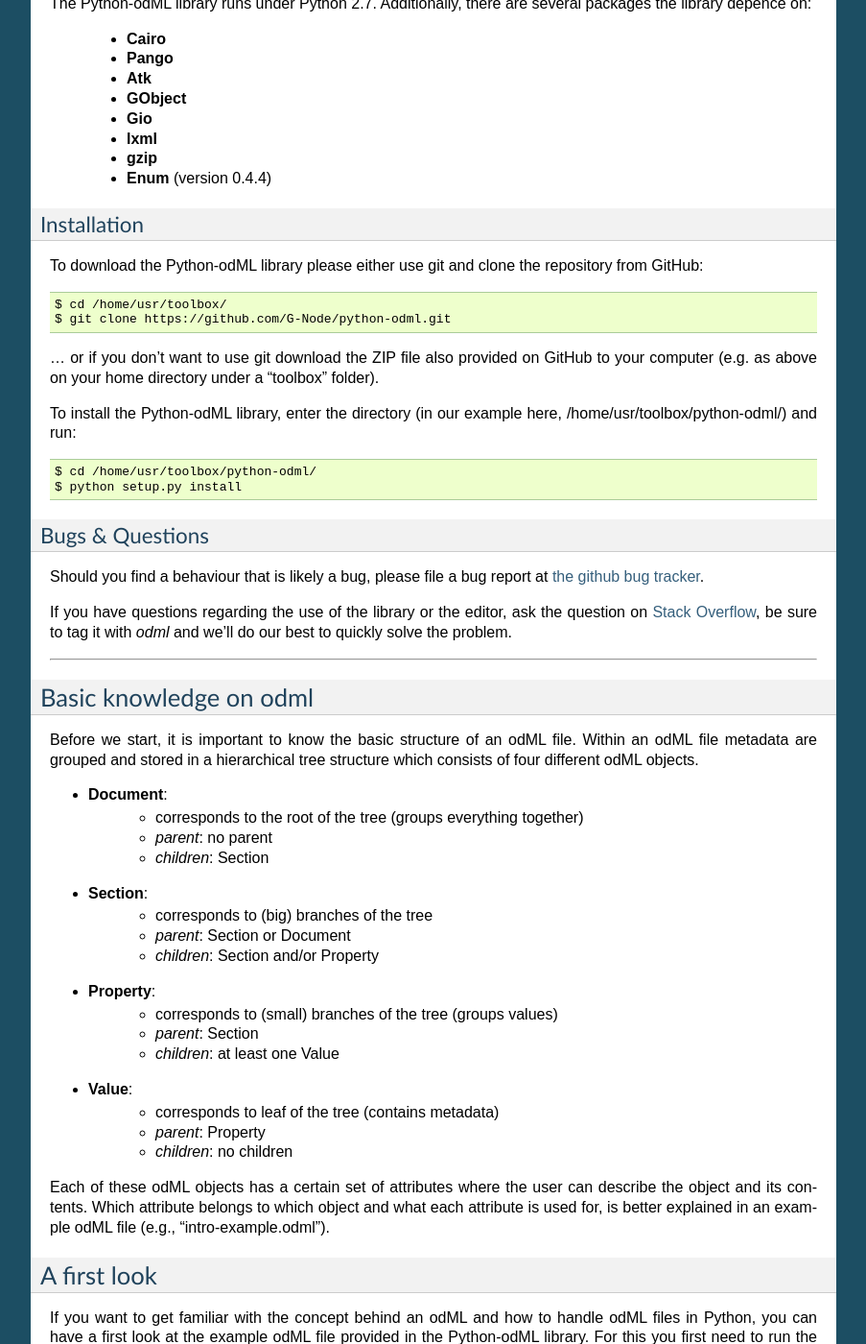
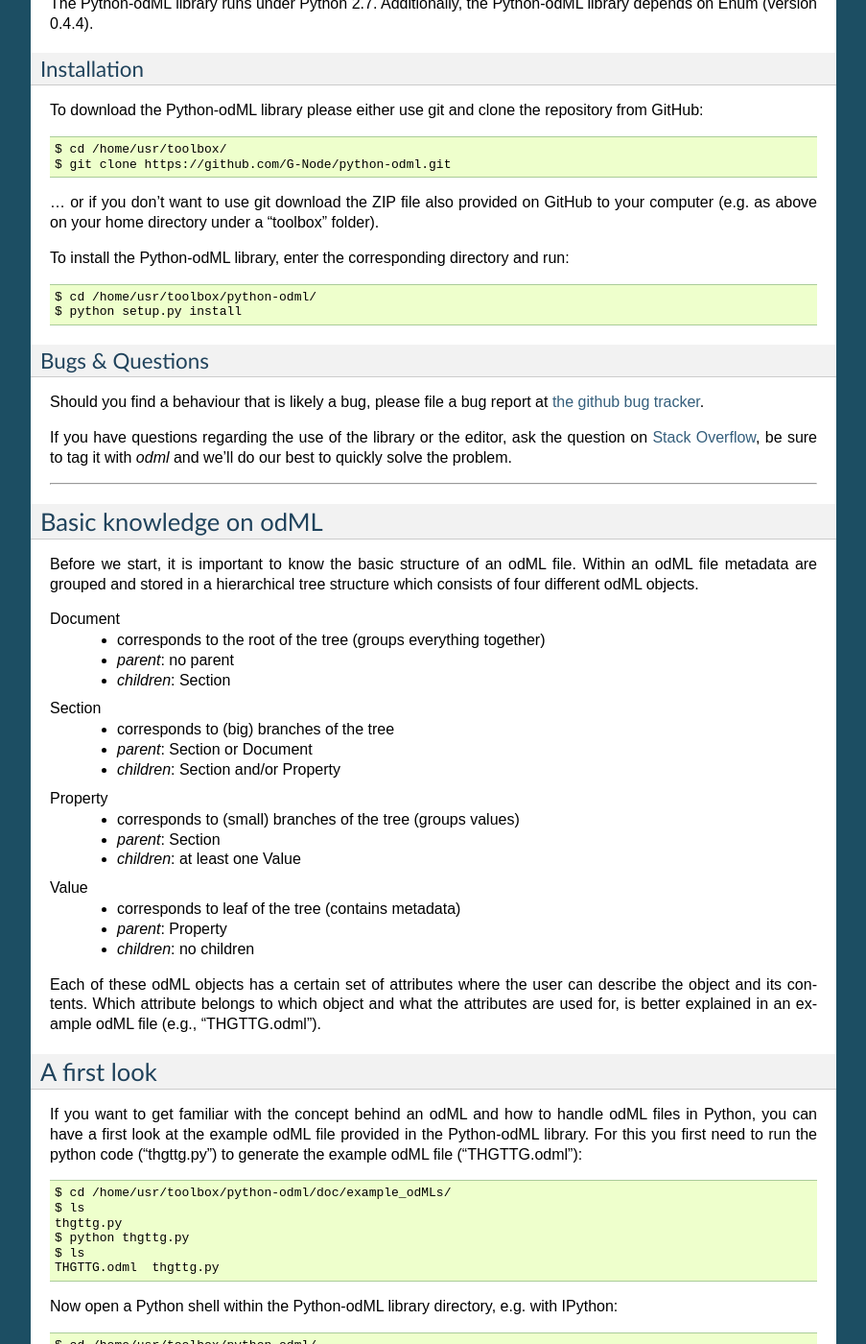
Before and after one commit to G-Node/python-odml, a Sphinx documentation site: the page built from doc/tutorial.rst, in a window 1280 px wide and 1400 px high, scrolled down 1321 px. Shown: the whole window at 96% size, without its empty margins (198-1101 px from the left). Built offline with Sphinx 7.4.7, drawn with Linux system fonts in a browser that asks for light colours; some of the changed text lies outside the part shown.

Commit message:
format corrections

```diff
--- a/doc/tutorial.rst
+++ b/doc/tutorial.rst
@@ -90,16 +90,8 @@
 Dependencies
 ------------
 
-The Python-odML library runs under Python 2.7. Additionally, there are several
-packages the library depence on:
-	- **Cairo**
-	- **Pango**
-	- **Atk**
-	- **GObject**
-	- **Gio**
-	- **lxml**
-	- **gzip**
-	- **Enum** (version 0.4.4)
+The Python-odML library runs under Python 2.7.
+Additionally, the Python-odML library depends on Enum (version 0.4.4).
 
 
 Installation
@@ -115,8 +107,7 @@
 GitHub to your computer (e.g. as above on your home directory under a "toolbox"
 folder).
 
-To install the Python-odML library, enter the directory (in our example here,
-/home/usr/toolbox/python-odml/) and run::
+To install the Python-odML library, enter the corresponding directory and run::
 
 	$ cd /home/usr/toolbox/python-odml/
 	$ python setup.py install
@@ -136,7 +127,7 @@
 -------------------------------------------------------------------------------
 
 
-Basic knowledge on odml
+Basic knowledge on odML
 =======================
 
 Before we start, it is important to know the basic structure of an odML
@@ -144,31 +135,35 @@
 hierarchical tree structure which consists of four different odML
 objects.
 
-- **Document**:
+Document
 	- corresponds to the root of the tree (groups everything together)
 	- *parent*: no parent
 	- *children*: Section
-- **Section**:
+
+Section
 	- corresponds to (big) branches of the tree
 	- *parent*: Section or Document
 	- *children*: Section and/or Property
-- **Property**:
+
+Property
 	- corresponds to (small) branches of the tree (groups values)
 	- *parent*: Section
 	- *children*: at least one Value
-- **Value**:
+
+Value
 	- corresponds to leaf of the tree (contains metadata)
 	- *parent*: Property
 	- *children*: no children
 
 Each of these odML objects has a certain set of attributes where the
 user can describe the object and its contents. Which attribute belongs
-to which object and what each attribute is used for, is better explained
-in an example odML file (e.g., "intro-example.odml").
+to which object and what the attributes are used for, is better explained
+in an example odML file (e.g., "THGTTG.odml").
 
 
 A first look
 ============
+
 If you want to get familiar with the concept behind an odML and how to handle
 odML files in Python, you can have a first look at the example odML file
 provided in the Python-odML library. For this you first need to run the python
@@ -176,10 +171,10 @@
 
 	$ cd /home/usr/toolbox/python-odml/doc/example_odMLs/
 	$ ls
-	$ thgttg.py
+	thgttg.py
 	$ python thgttg.py
-    $ ls
-    THGTTG.odml  thgttg.py
+	$ ls
+	THGTTG.odml  thgttg.py
 
 Now open a Python shell within the Python-odML library directory, e.g. with
 IPython::
@@ -240,16 +235,19 @@
 directly attached Sections. It also does not display all Document attributes.
 In total, a Document has the following 4 attributes:
 
-- **author**
+author
 	- recommended Document attribute
 	- The author of this odML file.
-- **date**
+
+date
 	- recommended Document attribute
 	- The date this odML file was created (yyyy-mm-dd format).
-- **repository**
+
+repository
 	- optional Document attribute
 	- The URL to the repository of terminologies used in this odML file.
-- **version**
+
+version
 	- recommended Document attribute
 	- The version of this odML file.
 
```
